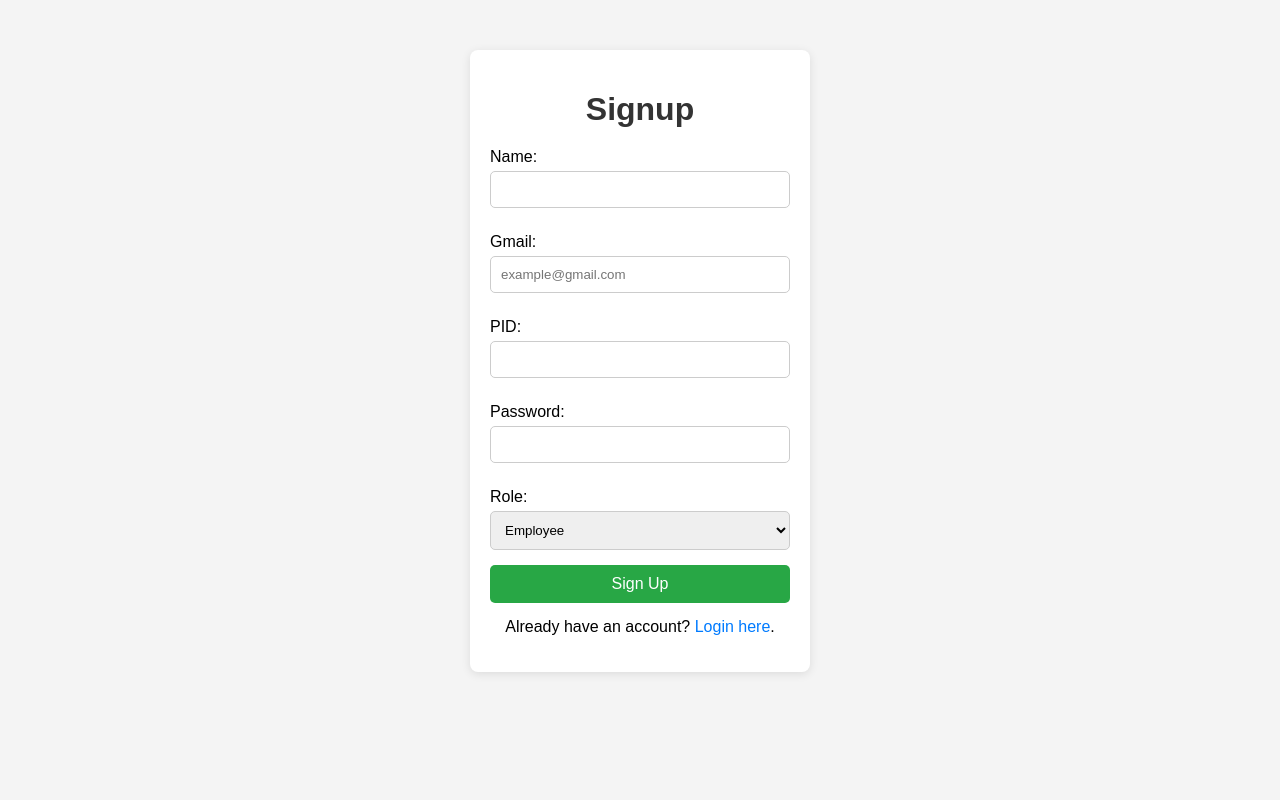
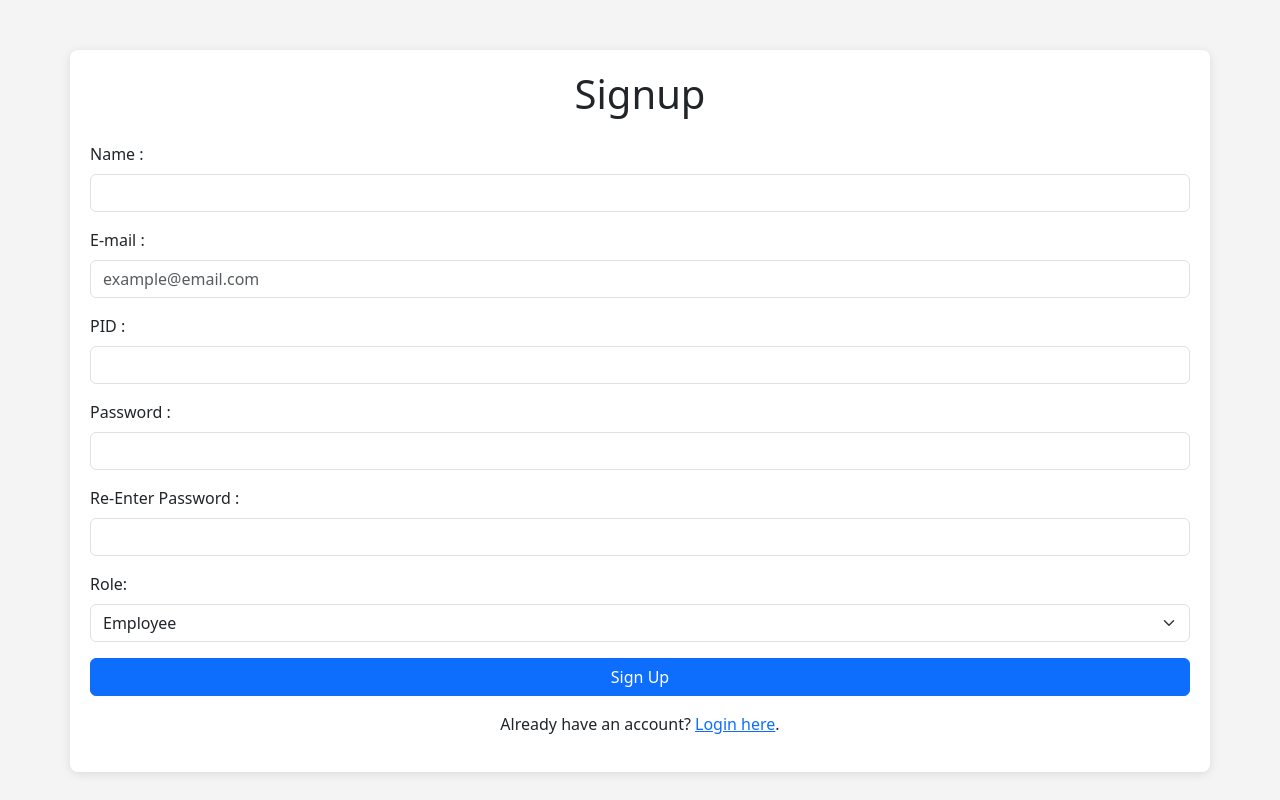
Before and after one commit to WarLoRDlArS/Prodvi, a Django app: page /signup/ in a window 1280 px wide. Run offline with Django 5.2, Linux system fonts and the light colour scheme.

```diff
--- a/users/templates/users/signup.html
+++ b/users/templates/users/signup.html
@@ -1,111 +1,78 @@
 <!DOCTYPE html>
 <html lang="en">
+
 <head>
   <meta charset="UTF-8" />
   <meta name="viewport" content="width=device-width, initial-scale=1.0" />
   <title>Signup Page</title>
+  <link href="https://cdn.jsdelivr.net/npm/bootstrap@5.3.3/dist/css/bootstrap.min.css" rel="stylesheet"
+    integrity="sha384-QWTKZyjpPEjISv5WaRU9OFeRpok6YctnYmDr5pNlyT2bRjXh0JMhjY6hW+ALEwIH" crossorigin="anonymous" />
   <style>
     body {
-        font-family: Arial, sans-serif;
       background-color: #f4f4f4;
-        margin: 0;
-        padding: 0;
     }
 
     .container {
-        width: 300px;
-        margin: 50px auto;
+      margin-top: 50px;
       padding: 20px;
-        background-color: #fff;
       border-radius: 8px;
       box-shadow: 0 2px 10px rgba(0, 0, 0, 0.1);
     }
-
-      h1 {
-        text-align: center;
-        color: #333;
-        margin-bottom: 20px;
-      }
-
-      label {
-        display: block;
-        margin: 10px 0 5px;
-      }
-
-      input,
-      select {
-        width: 100%;
-        padding: 10px;
-        margin-bottom: 15px;
-        border: 1px solid #ccc;
-        border-radius: 5px;
-        box-sizing: border-box;
-      }
-
-      button {
-        width: 100%;
-        padding: 10px;
-        background-color: #28a745;
-        color: white;
-        border: none;
-        border-radius: 5px;
-        cursor: pointer;
-        font-size: 16px;
-      }
-
-      button:hover {
-        background-color: #218838;
-      }
-
-      p {
-        text-align: center;
-        margin-top: 15px;
-      }
-
-      a {
-        color: #007bff;
-        text-decoration: none;
-      }
-
-      a:hover {
-        text-decoration: underline;
-      }
   </style>
 </head>
+
 <body>
-    <div class="container">
-      <h1>Signup</h1>
+  <div class="container bg-white">
+    <h1 class="text-center text-dark mb-4">Signup</h1>
     <form action="#" method="POST">
-        <label for="name">Name:</label>
-        <input type="text" id="name" name="name" required />
 
-        <label for="gmail">Gmail:</label>
-        <input
-          type="email"
-          id="gmail"
-          name="gmail"
-          required
-          placeholder="example@gmail.com"
-        />
+      {% csrf_token %}
 
-        <label for="pid">PID:</label>
-        <input type="text" id="pid" name="pid" required />
 
-        <label for="password">Password:</label>
-        <input type="password" id="password" name="password" required />
+      <div class="mb-3">
+        <label for="name" class="form-label">Name :</label>
+        <input type="text" id="name" name="name" class="form-control" required />
+      </div>
 
-        <label for="role">Role:</label>
-        <select id="role" name="role" required>
+      <div class="mb-3">
+        <label for="email" class="form-label">E-mail :</label>
+        <input type="email" id="email" name="email" class="form-control" required placeholder="example@email.com" />
+      </div>
+
+      <div class="mb-3">
+        <label for="pid" class="form-label">PID :</label>
+        <input type="text" id="pid" name="pid" class="form-control" required />
+      </div>
+
+      <div class="mb-3">
+        <label for="password1" class="form-label">Password :</label>
+        <input type="password" id="password1" name="password1" class="form-control" required />
+      </div>
+
+      <div class="mb-3">
+        <label for="password2" class="form-label">Re-Enter Password :</label>
+        <input type="password" id="password2" name="password2" class="form-control" required />
+      </div>
+
+      <div class="mb-3">
+        <label for="role" class="form-label">Role:</label>
+        <select id="role" name="role" class="form-select" required>
           <option value="employee">Employee</option>
           <option value="manager">Manager</option>
         </select>
+      </div>
 
-        <button type="submit">Sign Up</button>
+      <button type="submit" class="btn btn-primary w-100">Sign Up</button>
     </form>
-      <p>
+    <p class="text-center mt-3">
       Already have an account?
       <a href="{% url 'users:login' %}">Login here</a>.
     </p>
   </div>
+
+  <script src="https://cdn.jsdelivr.net/npm/bootstrap@5.3.3/dist/js/bootstrap.bundle.min.js"
+    integrity="sha384-YvpcrYf0tY3lHB60NNkmXc5s9fDVZLESaAA55NDzOxhy9GkcIdslK1eN7N6jIeHz"
+    crossorigin="anonymous"></script>
 </body>
+
 </html>
--- a/users/views.py
+++ b/users/views.py
@@ -11,6 +11,7 @@ from django.contrib import messages
 from django.shortcuts import redirect
 
 from .models import Users
+from home.models import Employee, Manager
 
 
 # def index(request):
@@ -42,10 +43,48 @@ def login_page(request):
         # password: abc
 
     return render(request, 'users/login.html')
+
+
 def landing_page(request):
-
     return render(request, 'users/landing_page.html')
 
 def signup_page(request):
+    if request.method == 'POST':
+        print(request.POST)
+        name = request.POST.get('name')
+        email = request.POST.get("email")
+        pid = request.POST.get('pid')
+        password1 = request.POST.get('password1')
+        password2 = request.POST.get('password2')
+
+        if password1 != password2:
+            print("Re-Enter password")
+            return redirect('users:signup')
+
+        if len(pid) != 6:
+            print("PID length should be exactly 6")
+            return redirect('users:signup')
+
+        userexists = Users.objects.filter(pid = pid)
+        if userexists:
+            print("User Exists")
+            return redirect('users:signup')
+
+        is_manager = True if request.POST.get('role') == 'manager' else False
+
+        try:
+            newuser = Users.objects.create(pid=pid, username=name, email=email)
+            newuser.set_password(password2)
+            newemp = Employee.objects.create(user=newuser, empid=pid, empname=name, is_manager=is_manager)
+            if is_manager:
+                newman = Manager.objects.create.objects.create(user=newuser, managerid=pid, is_manager=True)
+                newman.save()
+            newemp.save()
+            newuser.save()
+            print("User Created Successfully!!")
+            return redirect('users:login')
+        except(error):
+            print(error)
+            return redirect('users:signup')
 
     return render(request, 'users/signup.html')
```
Also changed, not shown: users/templates/users/landing_page.html (+48 -67 lines), users/templates/users/login.html (+88 -42 lines), db.sqlite3, 1 other file. Lines whose indentation alone changed are shown as unchanged.
